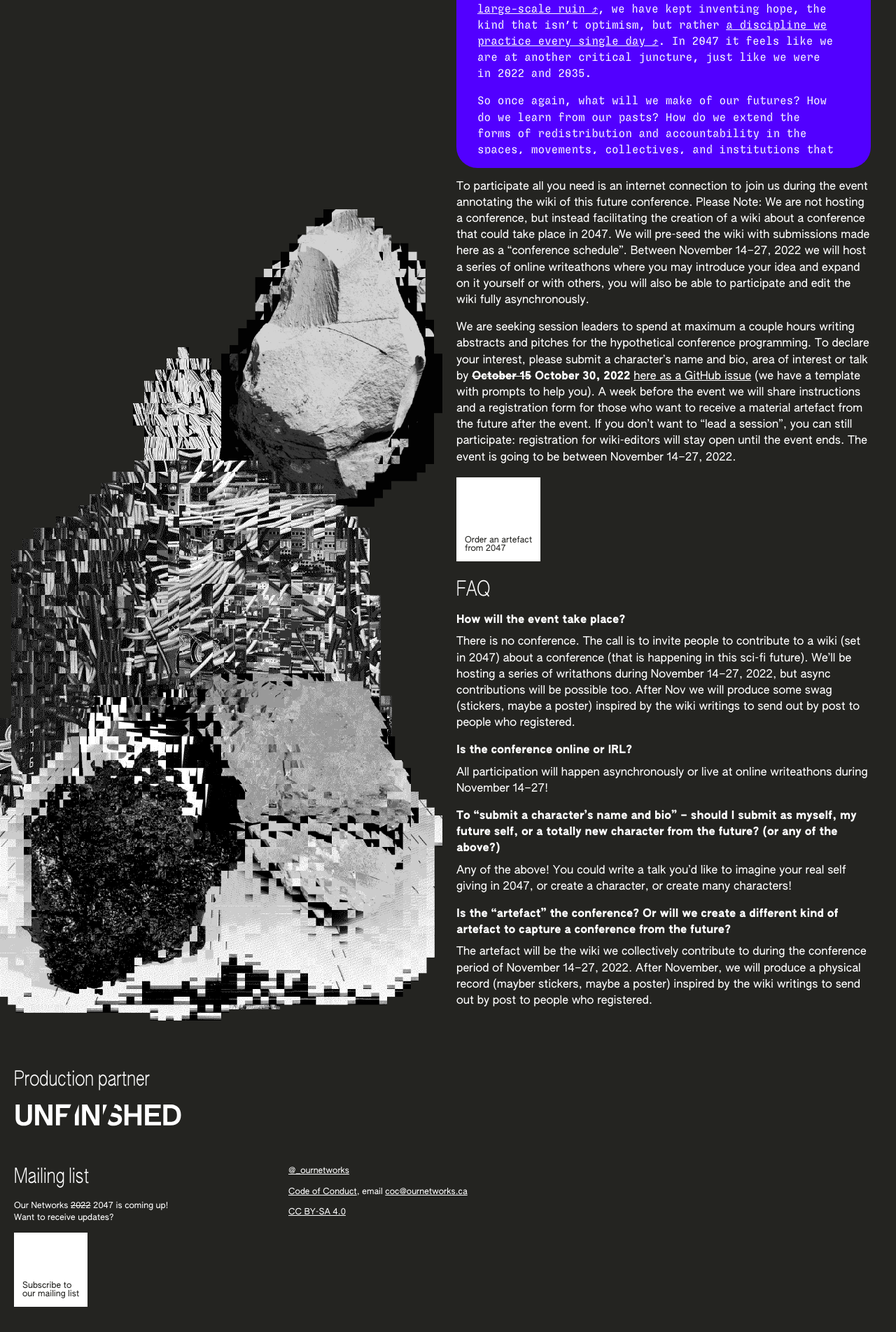
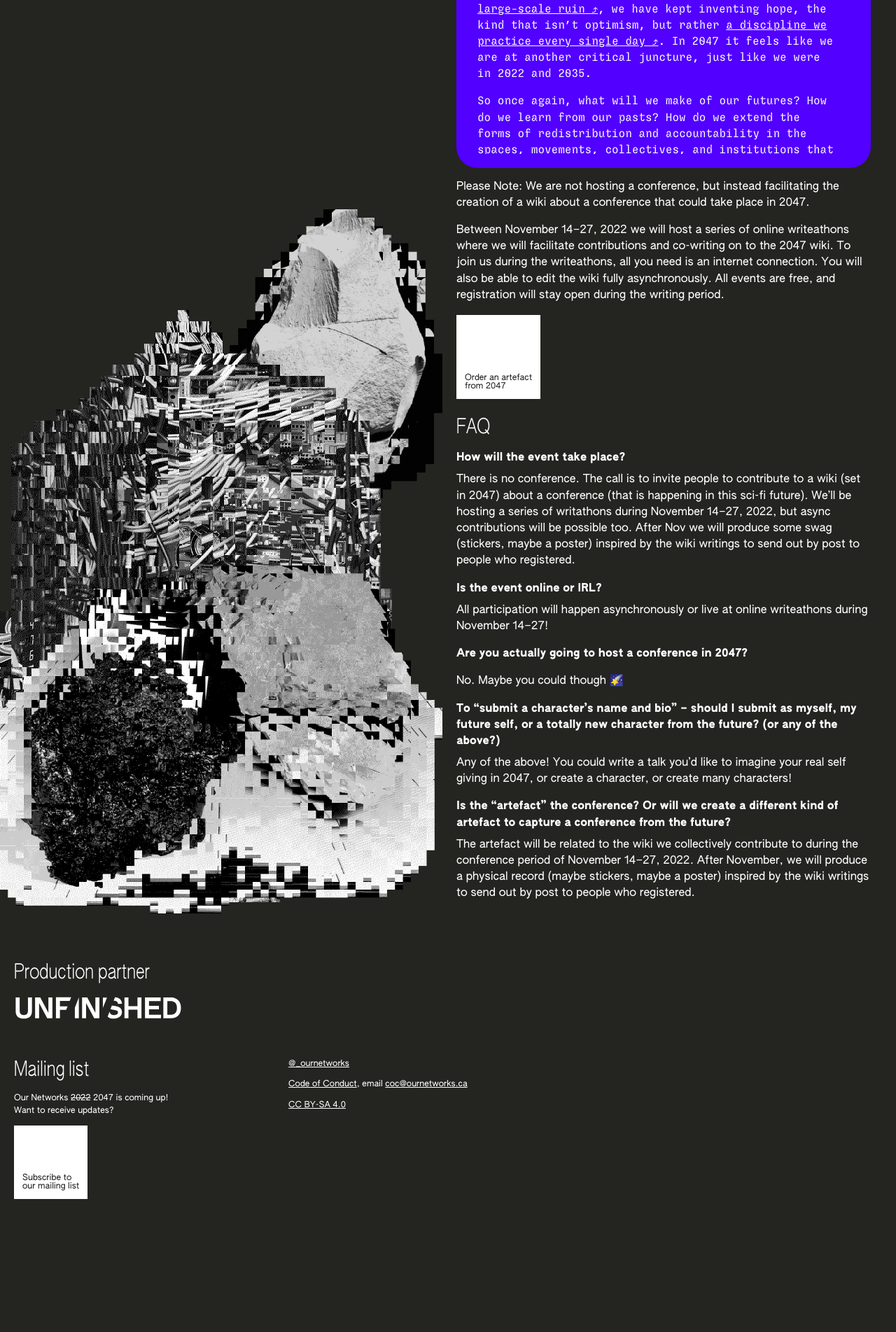
Before and after one commit to ournetworks/ournetworks.ca, a Jekyll site: the page built from index.md, in a window 1280 px wide. Shown: the part 929-2832 px from the top of the page at 70% size. Built offline with Jekyll 4.4.1, drawn with Linux system fonts in a browser that asks for light colours; after the commit the page ends 2678 px from its top, so only the background shows below that.

Commit message:
Copy update

```diff
--- a/index.md
+++ b/index.md
@@ -31,9 +31,9 @@ We’re excited to announce our keynote speakers, check back for more details cl
 
 </div>
 
-To participate all you need is an internet connection to join us during the event annotating the wiki of this future conference. Please Note: We are not hosting a conference, but instead facilitating the creation of a wiki about a conference that could take place in 2047. We will pre-seed the wiki with submissions made here as a "conference schedule". Between November 14–27, 2022 we will host a series of online writeathons where you may introduce your idea and expand on it yourself or with others, you will also be able to participate and edit the wiki fully asynchronously.
+Please Note: We are not hosting a conference, but instead facilitating the creation of a wiki about a conference that could take place in 2047.
 
-We are seeking session leaders to spend at maximum a couple hours writing abstracts and pitches for the hypothetical conference programming. To declare your interest, please submit a character's name and bio, area of interest or talk by  **~~October 15~~ October 30, 2022** [here as a GitHub issue](https://github.com/ournetworks/2022-submissions/issues/new?template=submission.md&title=%5BSubmission+Title%5D) (we have a template with prompts to help you). A week before the event we will share instructions and a registration form for those who want to receive a material artefact from the future after the event. If you don't want to "lead a session", you can still participate: registration for wiki-editors will stay open until the event ends. The event is going to be between November 14–27, 2022.
+Between November 14–27, 2022 we will host a series of online writeathons where we will facilitate contributions and co-writing on to the 2047 wiki. To join us during the writeathons, all you need is an internet connection. You will also be able to edit the wiki fully asynchronously. All events are free, and registration will stay open during the writing period.
 
 <a href="https://mailer.ournetworks.ca/" class="button primary square fs-small" target="_blank" rel="noopener">Order an artefact<br /> from 2047</a  >
 
@@ -44,9 +44,13 @@ We are seeking session leaders to spend at maximum a couple hours writing abstra
 {:.mb-05}
 There is no conference. The call is to invite people to contribute to a wiki (set in 2047) about a conference (that is happening in this sci-fi future). We'll be hosting a series of writathons during November 14–27, 2022, but async contributions will be possible too. After Nov we will produce some swag (stickers, maybe a poster) inspired by the wiki writings to send out by post to people who registered.
 
-**Is the conference online or IRL?**
+**Is the event online or IRL?**
 {:.mb-05}
 All participation will happen asynchronously or live at online writeathons during November 14–27!
+
+**Are you actually going to host a conference in 2047?**
+
+No. Maybe you could though 🌠
 
 **To "submit a character's name and bio" – should I submit as myself, my future self, or a totally new character from the future? (or any of the above?)**
 {:.mb-05}
@@ -54,4 +58,4 @@ Any of the above! You could write a talk you'd like to imagine your real self gi
 
 **Is the "artefact" the conference? Or will we create a different kind of artefact to capture a conference from the future?**
 {:.mb-05}
-The artefact will be the wiki we collectively contribute to during the conference period of November 14–27, 2022. After November, we will produce a physical record (mayber stickers, maybe a poster) inspired by the wiki writings to send out by post to people who registered.
+The artefact will be related to the wiki we collectively contribute to during the conference period of November 14–27, 2022. After November, we will produce a physical record (maybe stickers, maybe a poster) inspired by the wiki writings to send out by post to people who registered.
```
